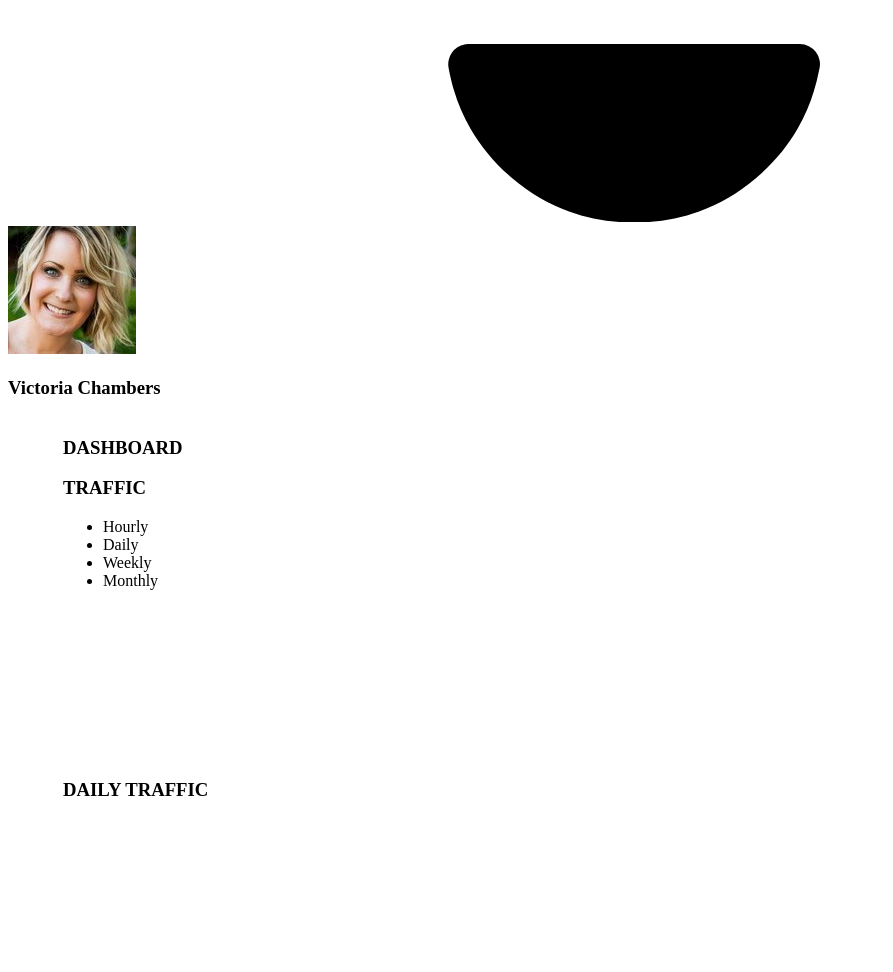
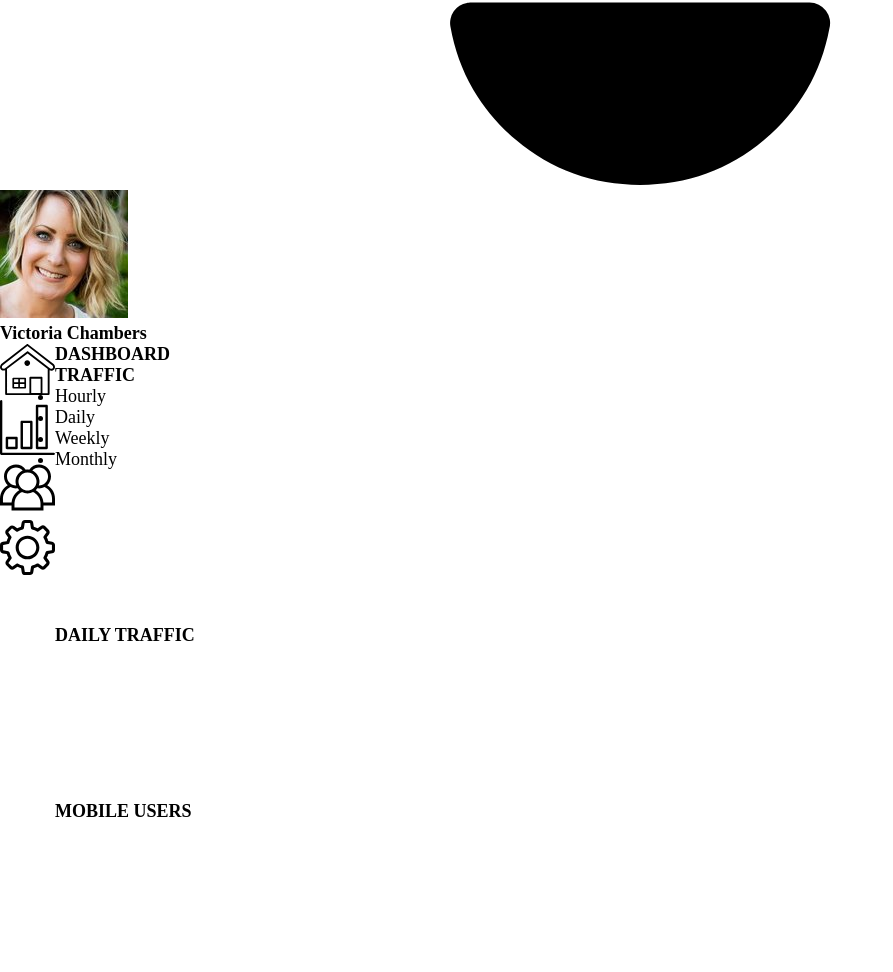
Before and after one commit to jtsapos1/WebApp-Dashboard, a plain HTML site: page index.html in a window 1280 px wide. Shown: the part 1180-2152 px from the top of the page, without its empty margins (0-893 px from the left). Drawn offline with Linux system fonts and the light colour scheme.

Commit message:
Updated styles.css

```diff
--- a/css/styles.css
+++ b/css/styles.css
@@ -1,3 +1,14 @@
+/* Base Styles */
+
+* {
+    margin: 0;
+    padding: 0;
+    box-sizing: border-box;
+    font-family: 'Merriweather', serif;
+    font-size: large;
+}
+
+/* Mobile First Approach */
 .grid-container {
     display: grid;
     grid-template-columns: 100%;
@@ -20,11 +31,35 @@ main {
     grid-area: main;
 }
 
+/* Media Queries for Tablets */
+
 @media (min-width: 768px) {
     .grid-container {
         grid-template-columns: 55px 1fr;
         grid-template-areas:
             "header header"
-            "navigation main";
+            "nav main";
+    }
+
+    .traffic,
+    .social {
+        grid-column: 1 / span 2;
+    }
+
+    .daily,
+    .members,
+    .message {
+        grid-column: 1 / span 1;
+    }
+
+    .mobile,
+    .activity,
+    .settings {
+        grid-column: 2 / span 1;
     }
 }
+
+.main {
+    display: grid;
+    grid-template-columns: 50%;
+}
```
